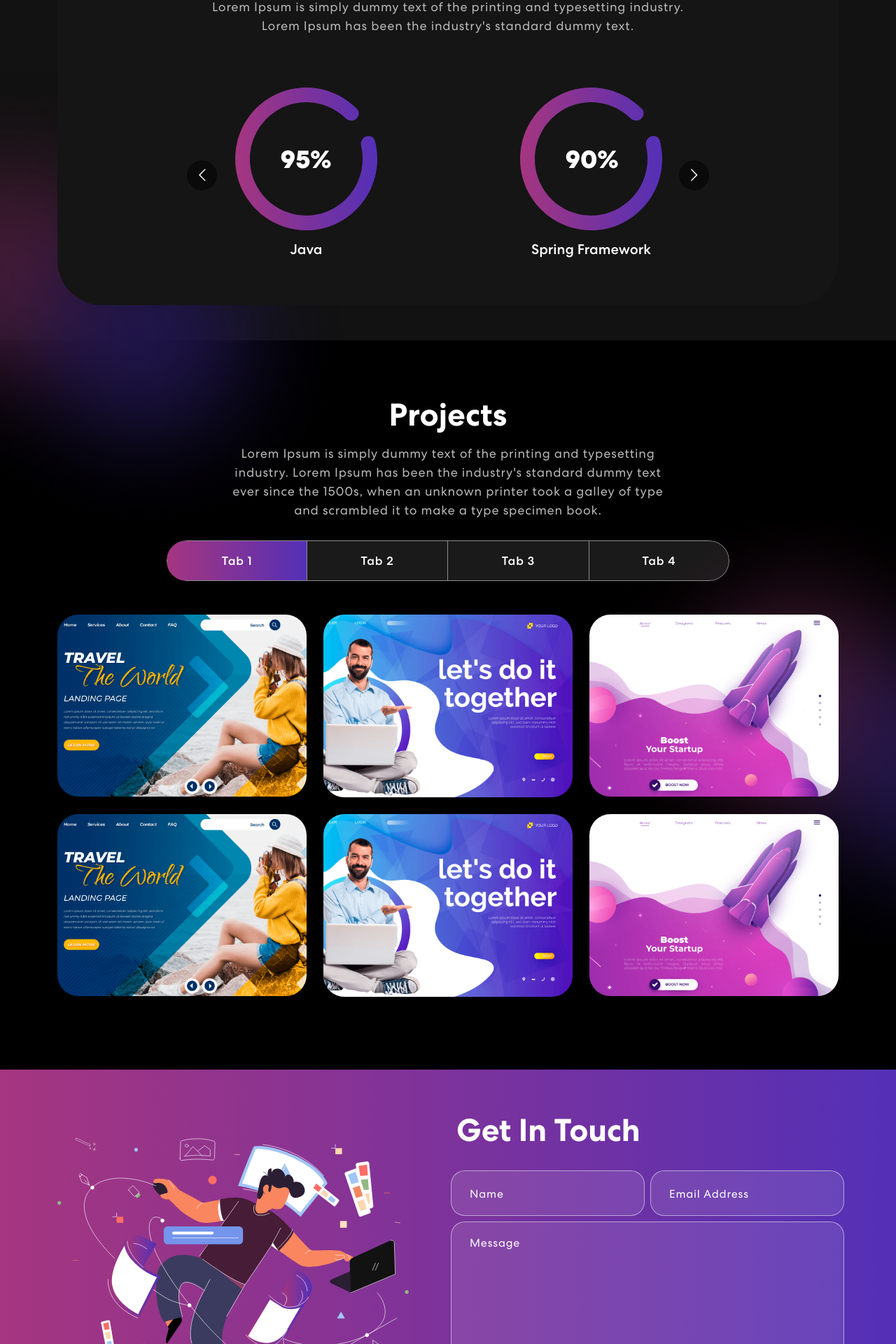
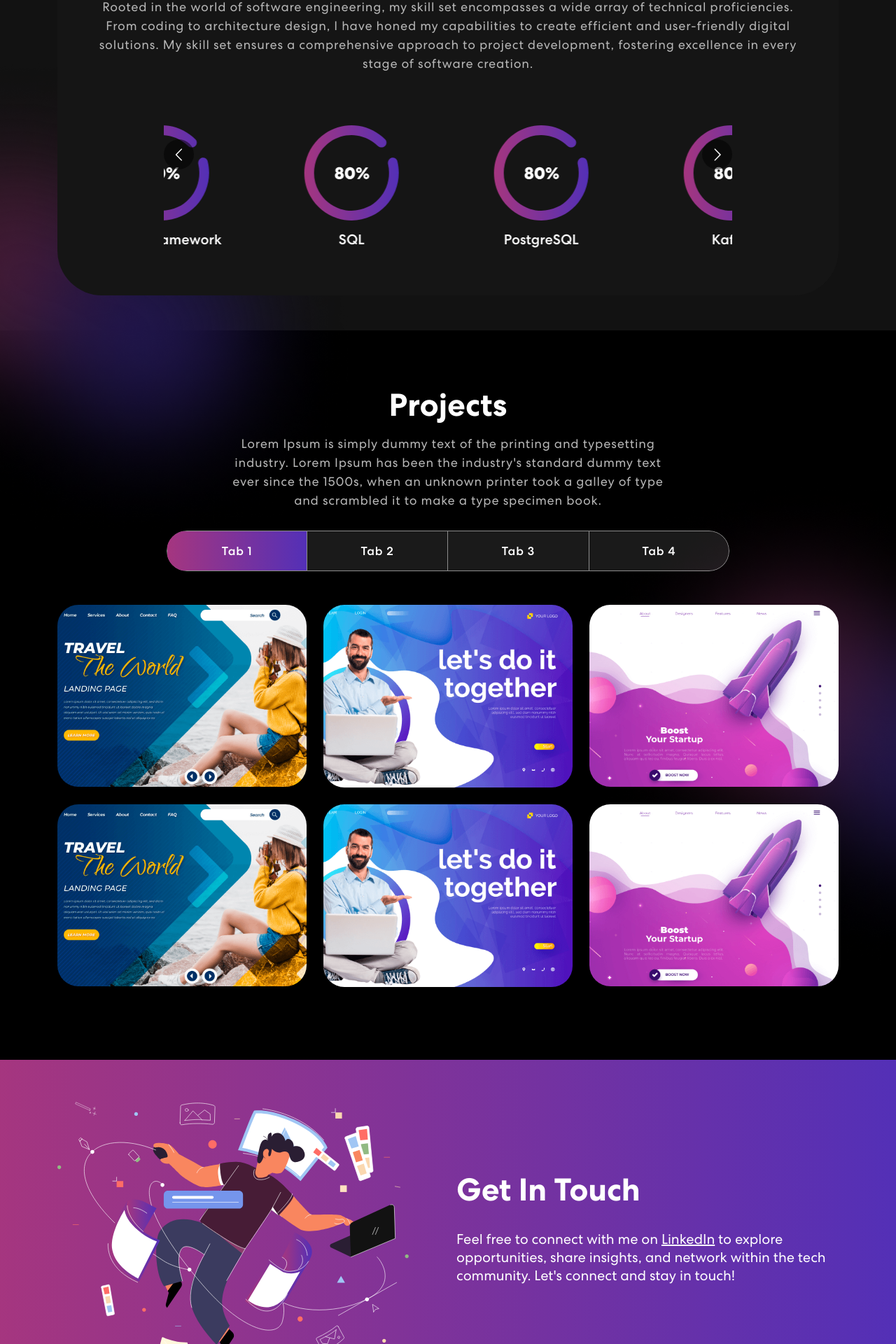
Before and after one commit to fisher377164/cv-front, a React (Create React App) app: page / in a window 1280 px wide. Shown: the part 1540-3460 px from the top of the page at 70% size. Built offline with nearby package versions, Linux system fonts and the light colour scheme.

Commit message:
Remove email form, add linkedin link to contacts. Add same skills.

```diff
--- a/src/components/Contact/Contact.css
+++ b/src/components/Contact/Contact.css
@@ -82,6 +82,18 @@
         }
     }
 
+    .stay-in-touch-text {
+        font-size: 20px;
+
+        & a {
+            color: #fff;
+
+            &:hover {
+                color: #e1e1e1;
+            }
+        }
+    }
+
     .z-index-overlay {
         z-index: 10;
         position: relative;
--- a/src/components/Contact/Contact.jsx
+++ b/src/components/Contact/Contact.jsx
@@ -1,4 +1,3 @@
-import { useState } from 'react'
 import { Container, Row, Col } from 'react-bootstrap'
 import contactImg from '../../assets/img/contact-img.svg'
 import 'animate.css'
@@ -6,41 +5,6 @@ import TrackVisibility from 'react-on-screen'
 import './Contact.css'
 
 export const Contact = () => {
-    const formInitialDetails = {
-        name: '',
-        email: '',
-        message: '',
-    }
-    const [formDetails, setFormDetails] = useState(formInitialDetails)
-    const [buttonText, setButtonText] = useState('Send')
-    const [status, setStatus] = useState({})
-
-    const onFormUpdate = (category, value) => {
-        setFormDetails({
-            ...formDetails,
-            [category]: value,
-        })
-    }
-
-    const handleSubmit = async (e) => {
-        e.preventDefault()
-        setButtonText('Sending...')
-        let response = await fetch('http://localhost:5000/contact', {
-            method: 'POST',
-            headers: {
-                'Content-Type': 'application/json;charset=utf-8',
-            },
-            body: JSON.stringify(formDetails),
-        })
-        setButtonText('Send')
-        let result = await response.json()
-        setFormDetails(formInitialDetails)
-        if (result.code === 200) {
-            setStatus({ succes: true, message: 'Message sent successfully' })
-        } else {
-            setStatus({ succes: false, message: 'Something went wrong, please try again later.' })
-        }
-    }
 
     return (
         <section className="contact" id="contact">
@@ -62,32 +26,13 @@ export const Contact = () => {
                                     <div
                                         className={isVisible ? 'animate__animated animate__fadeIn' : 'animate__animated animate__fadeOut'}>
                                         <h2>Get In Touch</h2>
-                                        <form onSubmit={handleSubmit}>
-                                            <Row>
-                                                <Col size={12} sm={6} className="px-1">
-                                                    <input type="text" value={formDetails.name}
-                                                           placeholder="Name"
-                                                           onChange={(e) => onFormUpdate('name', e.target.value)} />
-                                                </Col>
-                                                <Col size={12} sm={6} className="px-1">
-                                                    <input type="email" value={formDetails.email}
-                                                           placeholder="Email Address"
-                                                           onChange={(e) => onFormUpdate('email', e.target.value)} />
-                                                </Col>
-                                                <Col size={12} className="px-1">
-                                                <textarea rows="6" value={formDetails.message} placeholder="Message"
-                                                          onChange={(e) => onFormUpdate('message', e.target.value)}></textarea>
-                                                    <button type="submit"><span>{buttonText}</span></button>
-                                                </Col>
-                                                {
-                                                    status.message &&
-                                                    <Col>
-                                                        <p className={status.success === false ? 'danger' : 'success'}>{status.message}</p>
-                                                    </Col>
-                                                }
-                                            </Row>
-                                        </form>
-                                    </div>}
+                                        <p className="stay-in-touch-text">Feel free to connect with me on <a
+                                            href="https://www.linkedin.com/in/andrii-vdovychenko" target="_blank"
+                                            rel="noreferrer">LinkedIn</a> to explore opportunities, share insights, and
+                                            network within the tech community.
+                                            Let's connect and stay in touch!</p>
+                                    </div>
+                                }
                             </TrackVisibility>
                         </Col>
                     </Row>
--- a/src/components/Skills/CarouselConfig.js
+++ b/src/components/Skills/CarouselConfig.js
@@ -1,18 +1,14 @@
 export const RESPONSIVE = {
-    superLargeDesktop: {
-        breakpoint: { max: 4000, min: 3000 },
-        items: 5,
-    },
     desktop: {
         breakpoint: { max: 3000, min: 1024 },
-        items: 3,
+        items: 5,
     },
     tablet: {
         breakpoint: { max: 1024, min: 464 },
-        items: 2,
+        items: 3,
     },
     mobile: {
         breakpoint: { max: 464, min: 0 },
-        items: 1,
+        items: 2,
     },
 }
--- a/src/components/Skills/Skills.css
+++ b/src/components/Skills/Skills.css
@@ -44,6 +44,15 @@
         }
     }
 
+    .react-multiple-carousel__arrow--left {
+        left: 0;
+        top: 20px;
+    }
+    .react-multiple-carousel__arrow--right {
+        right: 0;
+        top: 20px;
+    }
+
     .background-image-left {
         top: 28%;
         position: absolute;
--- a/src/components/Skills/Skills.jsx
+++ b/src/components/Skills/Skills.jsx
@@ -21,16 +21,25 @@ export const Skills = () => {
                                 <div className="col-12">
                                     <div className="skill-bx wow zoomIn">
                                         <h2>Skills</h2>
-                                        <p>Lorem Ipsum is simply dummy text of the printing and typesetting
-                                            industry.<br /> Lorem
-                                            Ipsum has been the industry's standard dummy text.</p>
-                                        <Carousel responsive={RESPONSIVE} infinite={true}
+                                        <p>Rooted in the world of software engineering, my skill set encompasses a wide
+                                            array of technical proficiencies.
+                                            From coding to architecture design, I have honed my capabilities to create
+                                            efficient and user-friendly digital solutions.
+                                            My skill set ensures a comprehensive approach to project development,
+                                            fostering excellence in every stage of software creation.</p>
+                                        <Carousel responsive={RESPONSIVE}
+                                                  infinite
+                                                  autoPlay
+                                                  draggable
                                                   className="owl-carousel owl-theme skill-slider">
                                             <CaruselItem text="Java" image={meter1} />
                                             <CaruselItem text="Spring Framework" image={meter3} />
                                             <CaruselItem text="SQL" image={meter2} />
+                                            <CaruselItem text="PostgreSQL" image={meter2} />
+                                            <CaruselItem text="Kafka" image={meter2} />
                                             <CaruselItem text="React" image={meter2} />
                                             <CaruselItem text="Redux" image={meter2} />
+                                            <CaruselItem text="Angular" image={meter2} />
                                         </Carousel>
                                     </div>
                                 </div>
```
Also changed, not shown: src/components/Contact/MailMe.jsx (added, +71 -0 lines).
